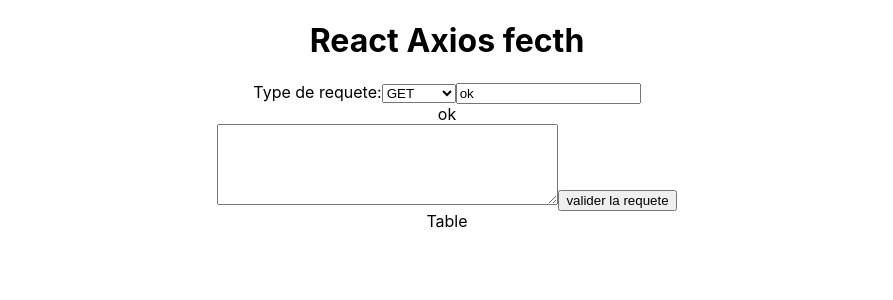
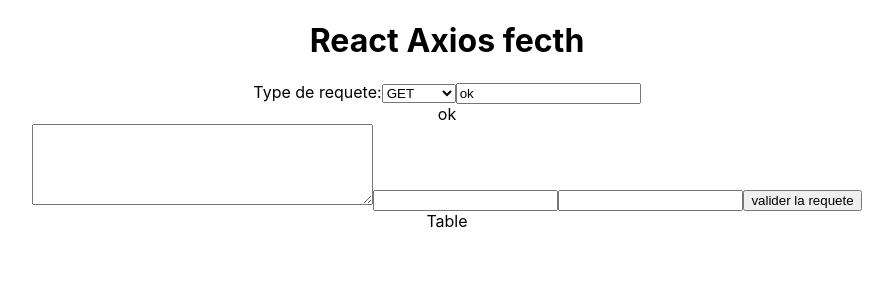
Before and after one commit to tom-ruiz/Dragon_WebServices, a React (Create React App) app in the folder ws-dragons-donjon/client/: page / in a window 1280 px wide. Shown: the top 300 px of the page, without its empty margins (193-1086 px from the left). Built offline with nearby package versions, Linux system fonts and the light colour scheme.

Commit message:
Ajout headers et autre

```diff
--- a/ws-dragons-donjon/client/src/App.js
+++ b/ws-dragons-donjon/client/src/App.js
@@ -10,7 +10,7 @@
     method: 'GET',
     headers: {
       "Access-Control-Allow-Headers": "Content-Type",
-      "Access-Control-Allow-Methods": "OPTIONS,POST,GET"
+      "Access-Control-Allow-Methods": "OPTIONS,POST,GET",
     },
     responseType: "json",
     url: url,
@@ -45,6 +45,20 @@
     console.log(event.target.value);
   }
 
+  const [requestHeaderName, setHeaderName] = useState("");
+
+  const handleHeaderName = (event) => {
+    setHeaderName(event.target.value)
+    console.log(event.target.value);
+  }
+
+  const [requestHeaderValue, setHeaderValue] = useState("");
+
+  const handleHeaderValue = (event) => {
+    setHeaderValue(event.target.value)
+    console.log(event.target.value);
+  }
+
   const sendRequest = () => {
     console.log('requete lancée');
     baseConfig.method = requestType;
@@ -52,6 +66,7 @@
     baseConfig.url = requestURL;
     console.log(baseConfig);
     baseConfig.body = requestBody;
+    baseConfig.headers = baseConfig.headers + "," + requestHeaderName + " : " + requestHeaderValue
     makeAPICall();
   }
 
@@ -68,6 +83,12 @@
         requestBody={requestBody}
         handleBodyContent={handleBodyContent}
 
+        requestHeaderName={requestHeaderName}
+        handleHeaderName={handleHeaderName}
+
+        requestHeaderValue={requestHeaderValue}
+        handleHeaderValue={handleHeaderValue}
+
         sendRequest={sendRequest}
       />
       <Table />
--- a/ws-dragons-donjon/client/src/components/Searchbar.jsx
+++ b/ws-dragons-donjon/client/src/components/Searchbar.jsx
@@ -1,13 +1,13 @@
 import React, { useState } from 'react'
 
-export default function SearchBar({requestURL, handleURLChange, requestType, handleRequestType, sendRequest, handleBodyContent, bodyContent}) {
+export default function SearchBar({requestURL, handleURLChange, requestType, handleRequestType, sendRequest, handleBodyContent, bodyContent, requestHeaderName, handleHeaderName, requestHeaderValue, handleHeaderValue}) {
 
     return (
         <>
             <label for="pet-select">Type de requete:</label>
 
-            <select value={requestType} onChange={handleRequestType} defaultValue={"GET"} name="requestType">
-                <option  value="GET">GET</option>
+            <select value={requestType} onChange={handleRequestType} defaultValue={'GET'} name="requestType">
+                <option value="GET">GET</option>
                 <option value="POST">POST</option>
                 <option value="PUT">PUT</option>
                 <option value="DELETE">DELETE</option>
@@ -18,6 +18,7 @@
                 {requestURL}
             </div>
             <textarea name="body" cols="40" rows="5" value={bodyContent} onChange={handleBodyContent}></textarea>
+            <input type="text" value={requestHeaderName} onChange={handleHeaderName} /><input type="text" value={requestHeaderValue} onChange={handleHeaderValue} />
             <button onClick={sendRequest} >
                 valider la requete
             </button>
```
Also changed, not shown: 1 other file (tests, documents, lock files or other folders).
